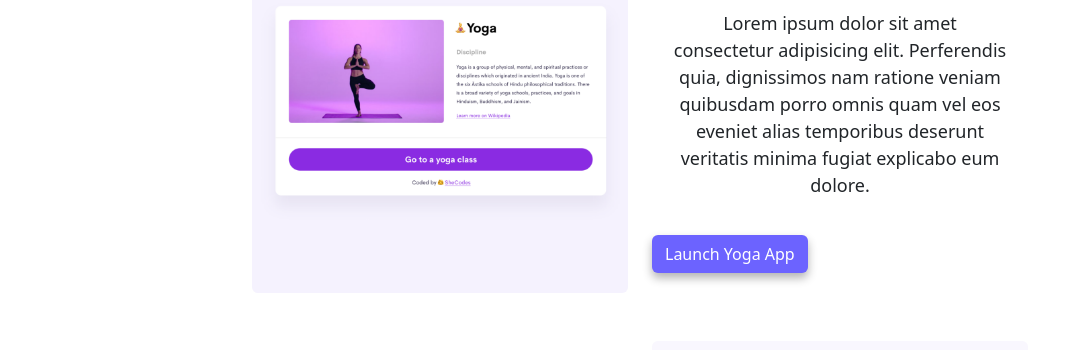
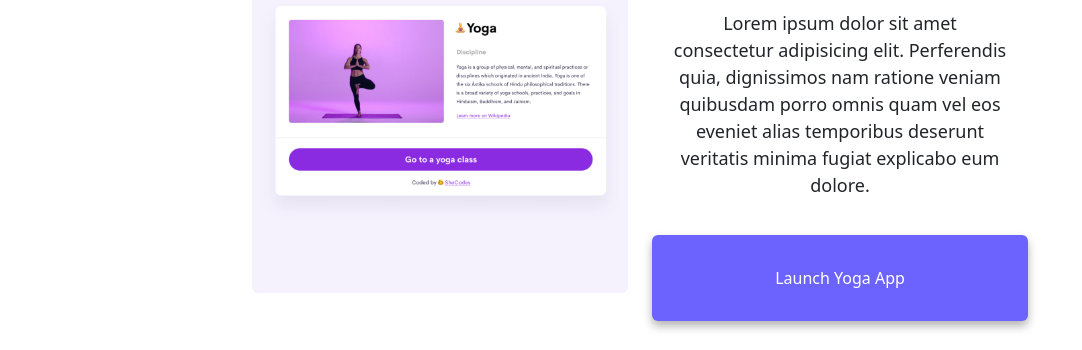
Before and after one commit to elisebastaens/portfolio-elise, a plain HTML site: page index.html in a window 1280 px wide. Shown: the part 539-889 px from the top of the page, without its empty margins (0-1082 px from the left). Drawn offline with nearby package versions, Linux system fonts and the light colour scheme.

Commit message:
update button css

```diff
--- a/styles/style.css
+++ b/styles/style.css
@@ -55,6 +55,9 @@ p {
   background: var(--primary-color);
   box-shadow: var(--box-shadow);
   color: white;
+  padding: 30px 20px;
+  display: block;
+  text-align: center;
 }
 
 .about-link {
```
